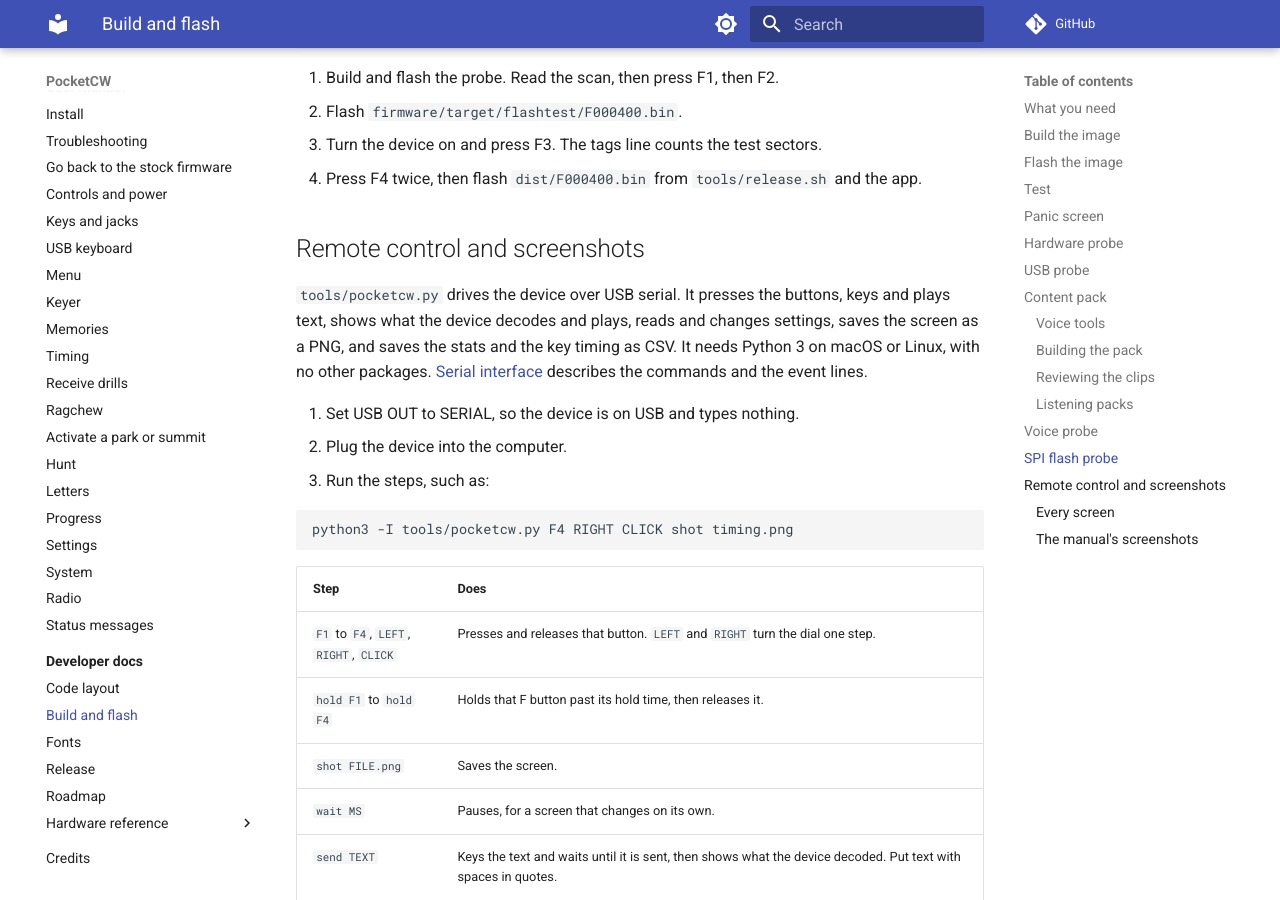
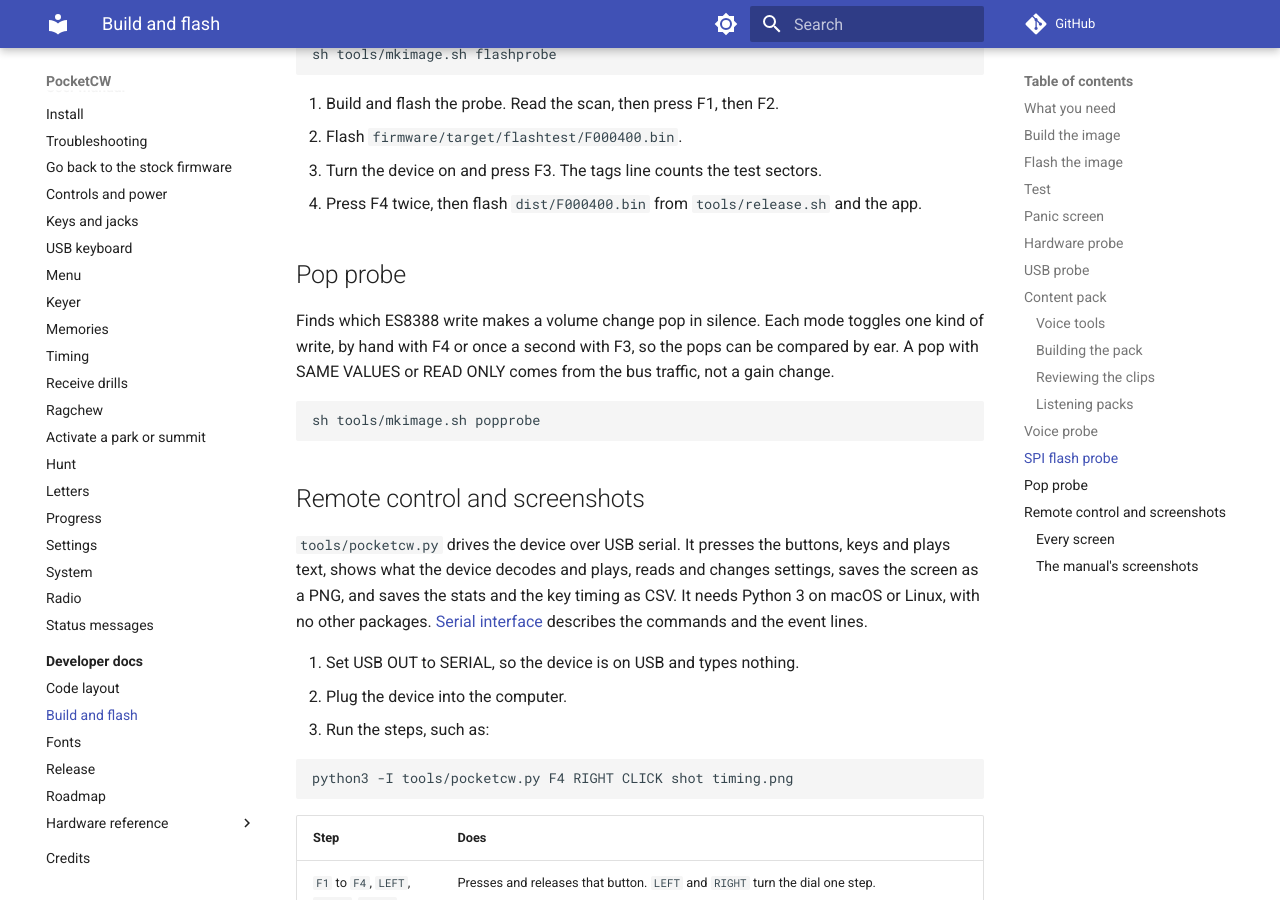
Before and after one commit to kvmet/k5mme_pocketcw, an MkDocs documentation site: the page built from docs/dev/building.md, in a window 1280 px wide and 900 px high, scrolled down 8089 px. Built offline with MkDocs 1.6.1 and Material for MkDocs 9.7.7, drawn with Linux system fonts in a browser that asks for light colours; comment, search, counter and statistics services are not loaded; some of the changed text lies outside the part shown.

Commit message:
docs: describe the panic chain and the pop probe

````diff
--- a/docs/dev/building.md
+++ b/docs/dev/building.md
@@ -73,7 +73,7 @@
 sh tools/panic.sh 0801382D 08024A11 08031F05
 ```
 
-The first frame outside `core::` is the code that panicked. The function is exact; the line can be off where the compiler merged identical panic paths. `FFFFFFF9` and the like mark an exception entry: the frames after it are the code the interrupt stopped.
+The first frame outside `core::` is the code that panicked. The function is exact; the line can be off where the compiler merged identical panic paths. `FFFFFFF9` and the like mark an exception entry: the frames after it are the callers of the function the interrupt stopped. That function itself is not shown.
 
 The script reads the last app build. For a release, `tools/release.sh` keeps the ELF in `symbols/A000014-VERSION.elf`; pass it with `-e`.
 
@@ -234,6 +234,14 @@
 3. Turn the device on and press F3. The tags line counts the test sectors.
 4. Press F4 twice, then flash `dist/F000400.bin` from `tools/release.sh` and the app.
 
+## Pop probe
+
+Finds which ES8388 write makes a volume change pop in silence. Each mode toggles one kind of write, by hand with F4 or once a second with F3, so the pops can be compared by ear. A pop with SAME VALUES or READ ONLY comes from the bus traffic, not a gain change.
+
+```bash
+sh tools/mkimage.sh popprobe
+```
+
 ## Remote control and screenshots
 
 `tools/pocketcw.py` drives the device over USB serial. It presses the buttons, keys and plays text, shows what the device decodes and plays, reads and changes settings, saves the screen as a PNG, and saves the stats and the key timing as CSV. It needs Python 3 on macOS or Linux, with no other packages. [Serial interface](serial.md) describes the commands and the event lines.
````
Also changed, not shown: docs/dev/release.md (+1 -1 lines), docs/dev/roadmap.md (+2 -2 lines).
